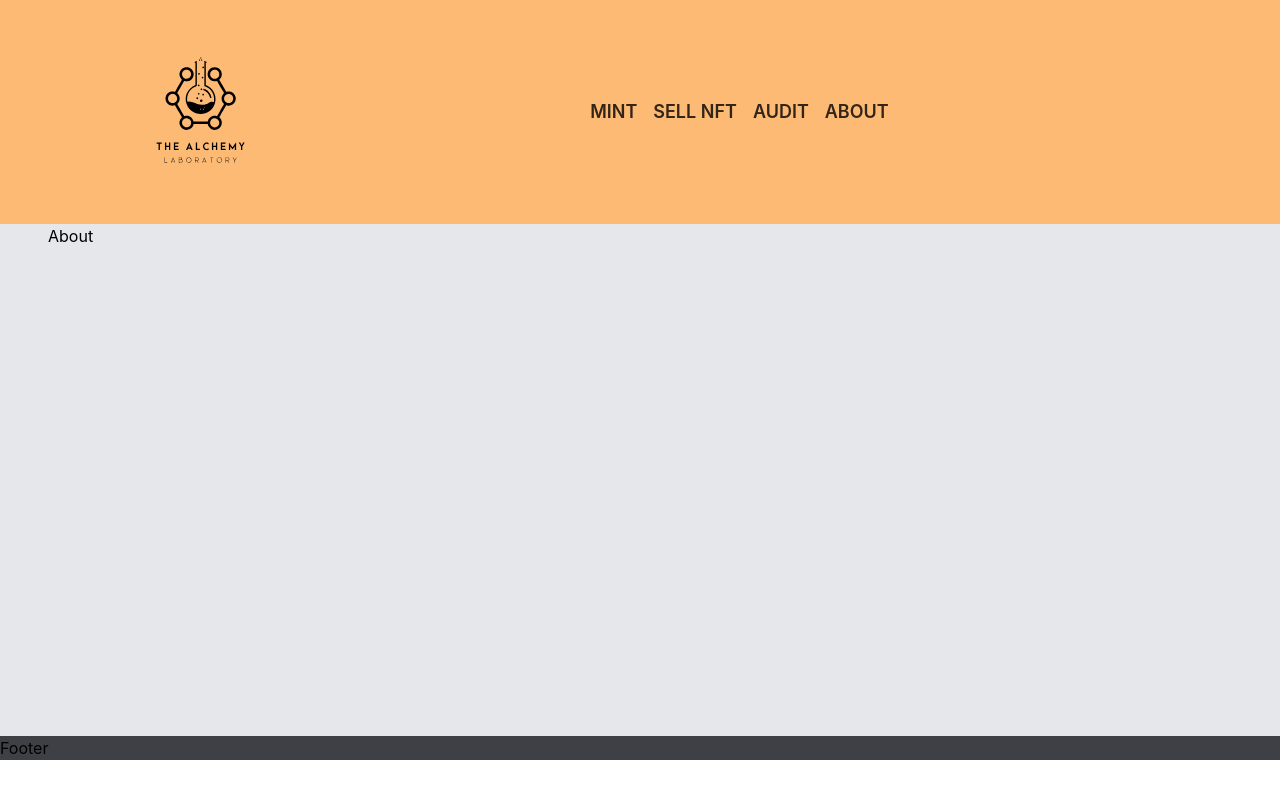
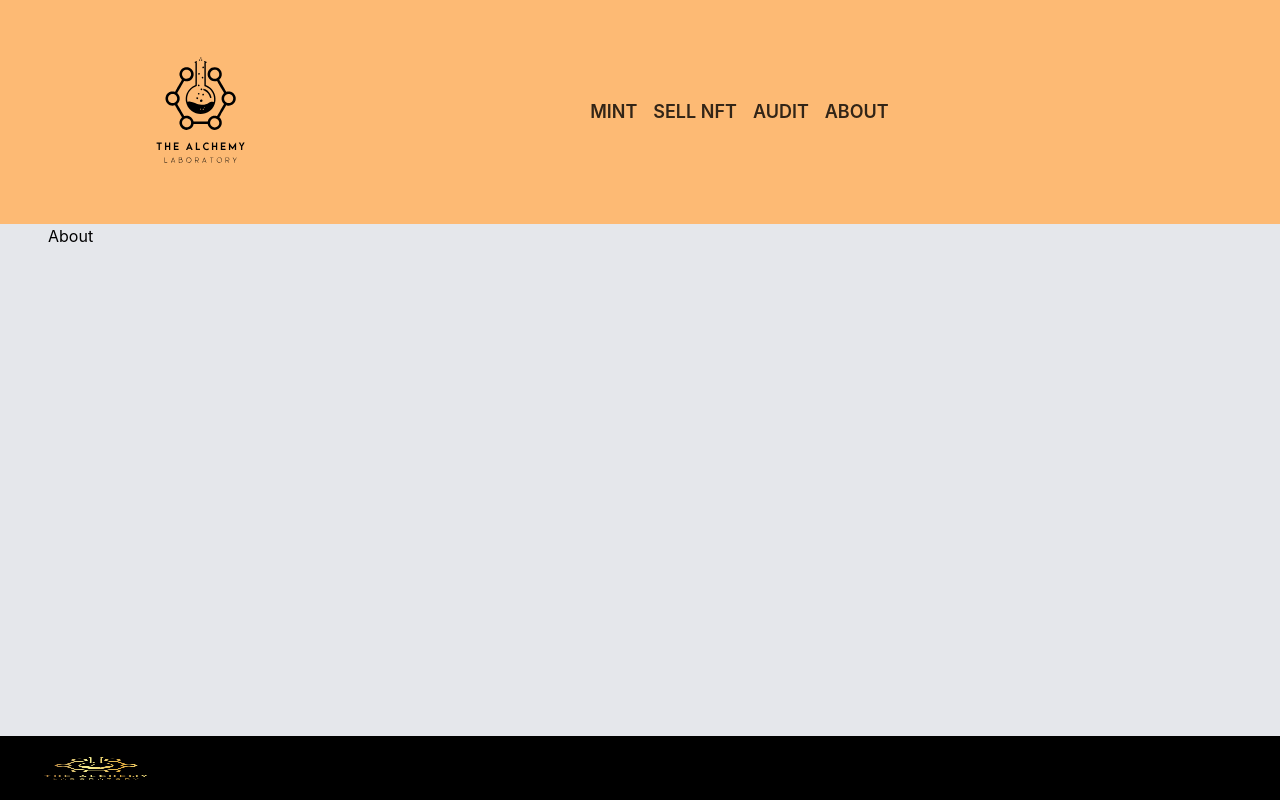
Before and after one commit to jaytecch/asop, a React (Create React App) app: page /about in a window 1280 px wide. Built offline with nearby package versions, Linux system fonts and the light colour scheme; the HTML template or start-up script is replaced by a standard one.

Commit message:
Footer is ready

```diff
--- a/src/App.js
+++ b/src/App.js
@@ -12,7 +12,7 @@ function App() {
     <div className='App'>
       <BrowserRouter>
         <Header />
-        <div className='bg-gray-200 px-12 relative h-[32rem]'>
+        <div className='bg-gray-200 px-12 relative h-[32rem] '>
           <Routes>
             <Route index element={<Hero />} />
             <Route path='/mint' element={<Mint />} />
--- a/src/components/Footer.jsx
+++ b/src/components/Footer.jsx
@@ -1,6 +1,14 @@
-import React from 'react';
+import FooterLogo from '../assets/FooterLogo.png';
 function Footer() {
-  return <div className=' bg-zinc-700 '>Footer</div>;
+  return (
+    <div className='bg-black h-[calc(100vh-46rem)] flex'>
+      <div className='container mx-auto'>
+        <img src={FooterLogo} alt='' className='w-[12rem] h-full' />
+
+        <span className='h- w-1 bg-slate-50 absolute bottom-0' />
+      </div>
+    </div>
+  );
 }
 
 export default Footer;
--- a/src/components/Hero.jsx
+++ b/src/components/Hero.jsx
@@ -3,8 +3,8 @@ import Coin2 from '../assets/10A_Front.png';
 
 function Hero() {
   return (
-    <div className=' flex items-center gap-x-56 '>
-      <h1 className='text-5xl font-bold text-gray-400 w-80 tracking-wide leading-[4rem]'>
+    <div className=' container mx-auto flex items-center justify-center '>
+      <h1 className='text-5xl font-bold text-gray-400 w-80 tracking-wide leading-[4rem] '>
         Invest In Physical Gold Using NFTs
       </h1>
       <div className='flex'>
```
Also changed, not shown: src/assets/FooterLogo.png (added).
